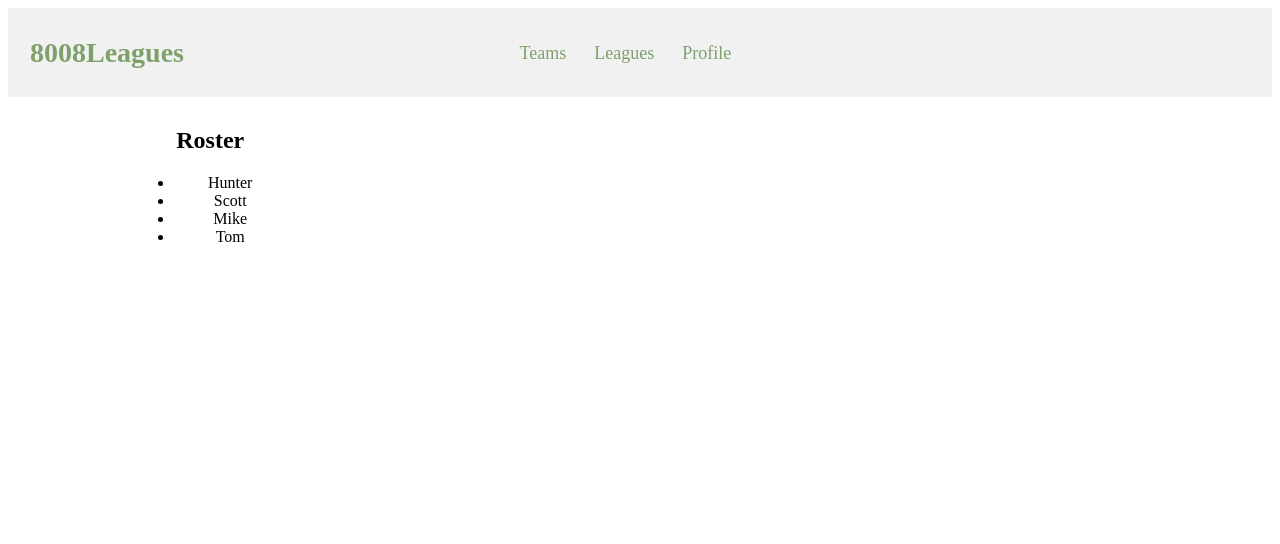
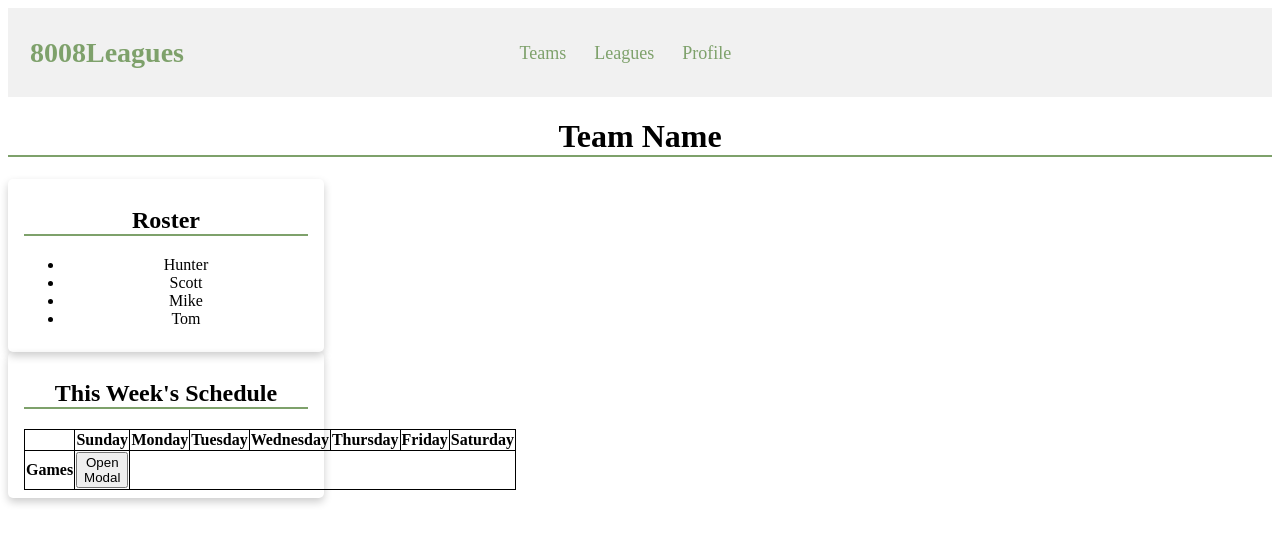
Before and after one commit to tfalsone/cs546-final-project, a website: page public/pages/teams.html in a window 1280 px wide. Drawn offline with Linux system fonts and the light colour scheme.

Commit message:
anything

```diff
--- a/public/css/Hunter2.css
+++ b/public/css/Hunter2.css
@@ -39,10 +39,17 @@ html{
     color: #596F62;
 }
 
+h1 {
+    text-align: center;
+    border-bottom: 2px solid #7EA16B;
+}
+
 .card {
     border-radius: 5px;
     box-shadow: 0 4px 8px 0 rgba(0,0,0,0.2);
     transition: 0.3s;
+    width: 25%;
+    text-align: center;
 }
 
 .card:hover {
@@ -51,27 +58,9 @@ html{
 .container {
     padding: 8px 16px;
 }
-.wrapper{
-    width: 80%;
-    height: 200px;
-    margin: auto;
-    padding: 10px;
-}
 
-.roster{
-    text-align: center;
-    width: 15%;
-    height: 200px;
-    float: left;
-}
 
-.schedule{
-    margin-left: 15%;
-    height: 200px;
-}
-.stats{
-    margin-left: 15%;
-}
+
 table, th, td {
     border: 1px solid black;
     border-collapse: collapse;
--- a/public/pages/teams.html
+++ b/public/pages/teams.html
@@ -19,10 +19,11 @@
                 </div>
             </header>
 
-
+            <h1>Team Name</h1>
             <section class="wrapper">
+                <div class="roster">
                     <div class="card">
-                    <div class="roster">
+                        <div class="container">
                             <h1>Roster</h1>
                             <ul>
                                 <li>Hunter</li>
@@ -33,10 +34,12 @@
                             <ul id="players"></ul>
                         </div>
                     </div>
+                </div>
 
 
-                <!--
                 <div class="schedule">
+                    <div class="card">
+                        <div class="container">
                             <h1>This Week's Schedule</h1>
                             <table>
                                 <tr>
@@ -61,8 +64,11 @@
                                 <span class="close">&times;</span>
                                 <p>Some text in the Modal..</p>
                             </div>
+                        </div>
+                    </div>
+                </div>
+                <!--
 
-                </div>
 <div class="stats">
 <h1>Team Stats</h1>
 </div>
```
Also changed, not shown: public/css/Hunter.css (line endings or trailing spaces), public/pages/login.html (line endings or trailing spaces), public/pages/sign_up.html (line endings or trailing spaces). Lines whose indentation alone changed are shown as unchanged.
